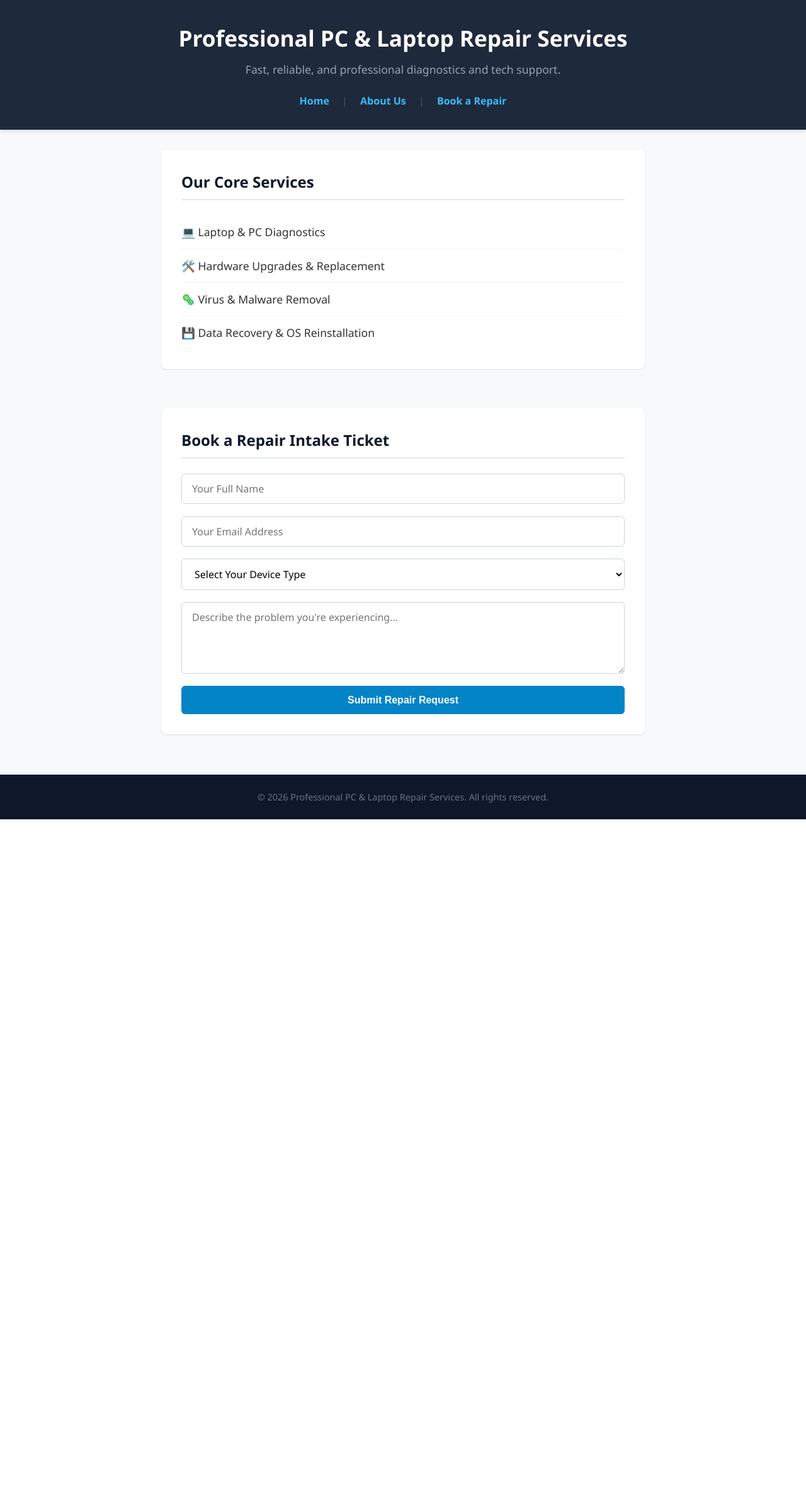
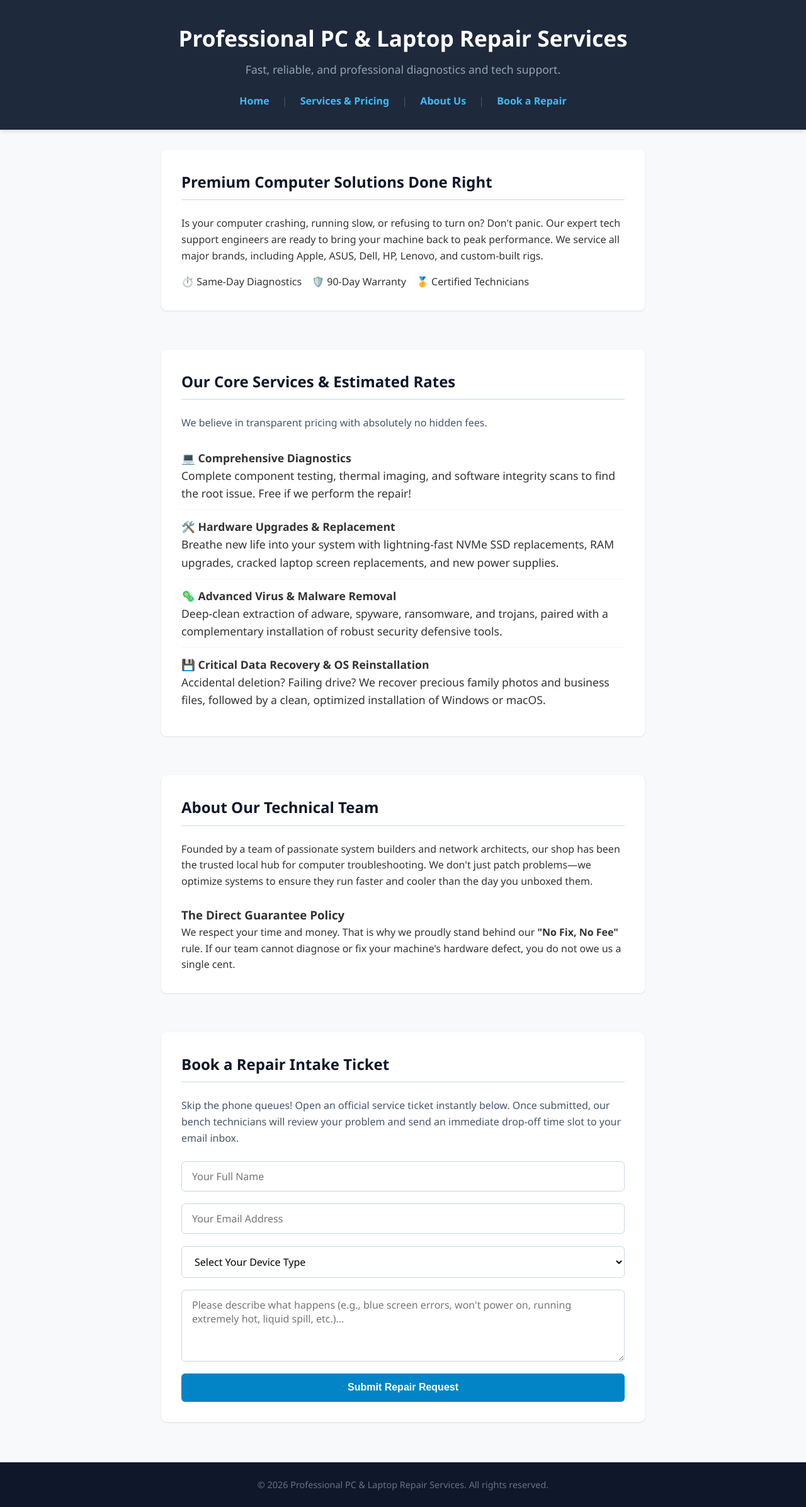
Before and after one commit to marzanjanramir645-crypto/pc-repair-website, a Flask app: page / in a window 1280 px wide. Shown: the whole page at 63% size. Before the commit the page ends 1301 px from the top, so only its background shows below. Run offline with Flask 3, Linux system fonts and the light colour scheme.

Commit message:
Update index.html

```diff
--- a/templates/index.html
+++ b/templates/index.html
@@ -3,7 +3,7 @@
 <head>
     <meta charset="UTF-8">
     <meta name="viewport" content="width=device-width, initial-scale=1.0">
-    <title>Professional PC & Laptop Repair Services</title>
+    <title>Professional PC & Laptop Repair Services | Fast Tech Support</title>
     <link rel="stylesheet" href="{{ url_for('static', filename='css/style.css') }}">
 </head>
 <body>
@@ -11,37 +11,76 @@
         <h1>Professional PC & Laptop Repair Services</h1>
         <p>Fast, reliable, and professional diagnostics and tech support.</p>
         <nav>
-            <a href="{{ url_for('home') }}">Home</a> |
-            <a href="{{ url_for('about') }}">About Us</a> |
-            <a href="{{ url_for('booking') }}">Book a Repair</a>
+            <a href="#home">Home</a> |
+            <a href="#services">Services & Pricing</a> |
+            <a href="#about">About Us</a> |
+            <a href="#booking">Book a Repair</a>
         </nav>
     </header>
 
     <main class="container">
-        <section class="services">
-            <h2>Our Core Services</h2>
+
+        <!-- HOME SECTION -->
+        <section id="home" class="hero-section">
+            <h2>Premium Computer Solutions Done Right</h2>
+            <p>Is your computer crashing, running slow, or refusing to turn on? Don't panic. Our expert tech support engineers are ready to bring your machine back to peak performance. We service all major brands, including Apple, ASUS, Dell, HP, Lenovo, and custom-built rigs.</p>
+            <div class="badges" style="display: flex; gap: 1rem; margin-top: 1rem; flex-wrap: wrap;">
+                <span>⏱️ Same-Day Diagnostics</span>
+                <span>🛡️ 90-Day Warranty</span>
+                <span>🥇 Certified Technicians</span>
+            </div>
+        </section>
+
+        <!-- SERVICES & PRICING SECTION -->
+        <section id="services" class="services">
+            <h2>Our Core Services & Estimated Rates</h2>
+            <p style="margin-bottom: 1rem; color: #475569;">We believe in transparent pricing with absolutely no hidden fees.</p>
             <ul>
-                <li>💻 Laptop & PC Diagnostics</li>
-                <li>🛠️ Hardware Upgrades & Replacement</li>
-                <li>🦠 Virus & Malware Removal</li>
-                <li>💾 Data Recovery & OS Reinstallation</li>
+                <li>
+                    <strong>💻 Comprehensive Diagnostics</strong>
+                    <p>Complete component testing, thermal imaging, and software integrity scans to find the root issue. Free if we perform the repair!</p>
+                </li>
+                <li>
+                    <strong>🛠️ Hardware Upgrades & Replacement</strong>
+                    <p>Breathe new life into your system with lightning-fast NVMe SSD replacements, RAM upgrades, cracked laptop screen replacements, and new power supplies.</p>
+                </li>
+                <li>
+                    <strong>🦠 Advanced Virus & Malware Removal</strong>
+                    <p>Deep-clean extraction of adware, spyware, ransomware, and trojans, paired with a complementary installation of robust security defensive tools.</p>
+                </li>
+                <li>
+                    <strong>💾 Critical Data Recovery & OS Reinstallation</strong>
+                    <p>Accidental deletion? Failing drive? We recover precious family photos and business files, followed by a clean, optimized installation of Windows or macOS.</p>
+                </li>
             </ul>
         </section>
 
-        <section class="booking-section">
+        <!-- ABOUT US SECTION -->
+        <section id="about" class="about-section">
+            <h2>About Our Technical Team</h2>
+            <p>Founded by a team of passionate system builders and network architects, our shop has been the trusted local hub for computer troubleshooting. We don't just patch problems—we optimize systems to ensure they run faster and cooler than the day you unboxed them.</p>
+            <br>
+            <h3>The Direct Guarantee Policy</h3>
+            <p>We respect your time and money. That is why we proudly stand behind our <strong>"No Fix, No Fee"</strong> rule. If our team cannot diagnose or fix your machine's hardware defect, you do not owe us a single cent.</p>
+        </section>
+
+        <!-- CONTACT & INTAKE BOOKING FORM -->
+        <section id="booking" class="booking-section">
             <h2>Book a Repair Intake Ticket</h2>
+            <p style="margin-bottom: 1.5rem; color: #475569;">Skip the phone queues! Open an official service ticket instantly below. Once submitted, our bench technicians will review your problem and send an immediate drop-off time slot to your email inbox.</p>
+
             <form id="repair-form">
                 <input type="text" id="cust-name" placeholder="Your Full Name" required>
                 <input type="email" id="cust-email" placeholder="Your Email Address" required>
 
                 <select id="device-type" required>
                     <option value="" disabled selected>Select Your Device Type</option>
-                    <option value="Laptop">Laptop (Windows/Mac)</option>
-                    <option value="Desktop PC">Desktop PC</option>
-                    <option value="Custom Gaming Rig">Custom Gaming Rig</option>
+                    <option value="Laptop">Laptop (Windows/Macbook)</option>
+                    <option value="Desktop PC">Standard Desktop Workstation</option>
+                    <option value="Custom Gaming Rig">Custom Gaming Rig / Liquid-Cooled System</option>
                 </select>
 
-                <textarea id="issue-desc" placeholder="Describe the problem you're experiencing..." rows="4" required></textarea>
+                <textarea id="issue-desc" placeholder="Please describe what happens (e.g., blue screen errors, won't power on, running extremely hot, liquid spill, etc.)..." rows="4" required></textarea>
 
                 <button type="submit">Submit Repair Request</button>
             </form>
```
